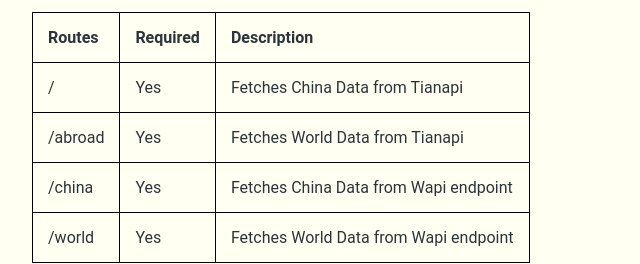
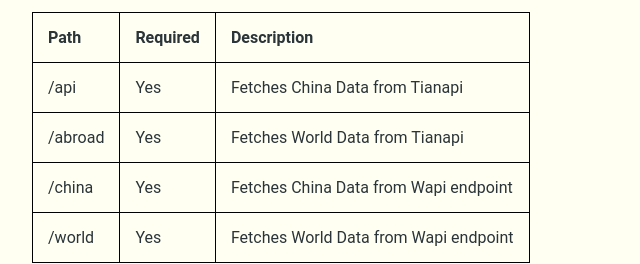
Before and after one commit to LeonXu260/covid-server, a website: page public/index.html in a window 1280 px wide. Shown: the part 381-645 px from the top of the page, 38-678 px from the left. Drawn offline with Linux system fonts and the light colour scheme.

Commit message:
fix: change from routes to path and update / to /api

```diff
--- a/public/index.html
+++ b/public/index.html
@@ -34,12 +34,12 @@
       <h3>Routes</h3>
       <table>
         <tr>
-          <th>Routes</th>
+          <th>Path</th>
           <th>Required</th>
           <th>Description</th>
         </tr>
         <tr>
-          <td>/</td>
+          <td>/api</td>
           <td>Yes</td>
           <td>Fetches China Data from Tianapi</td>
         </tr>
```
